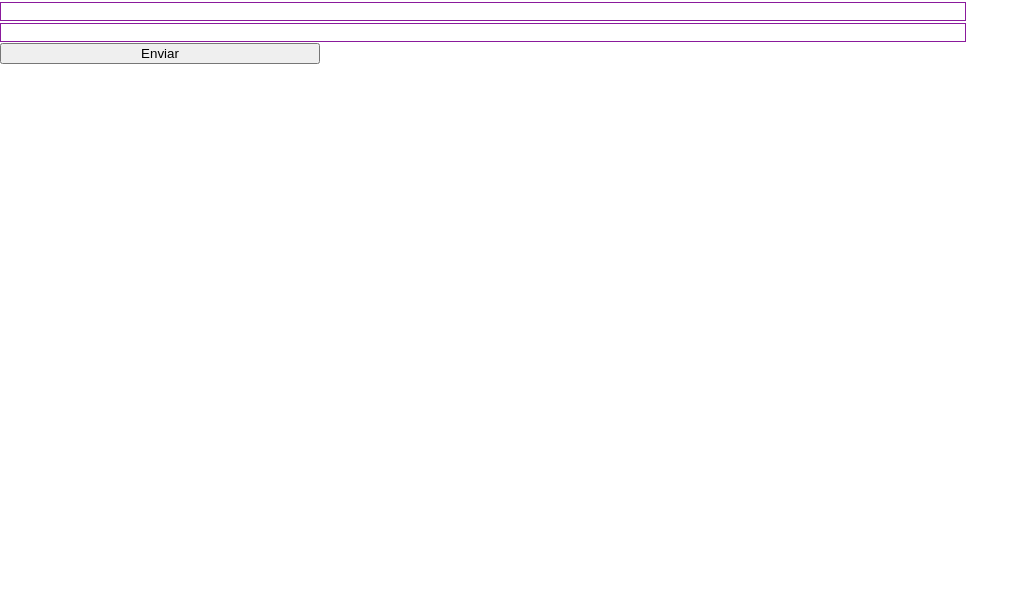
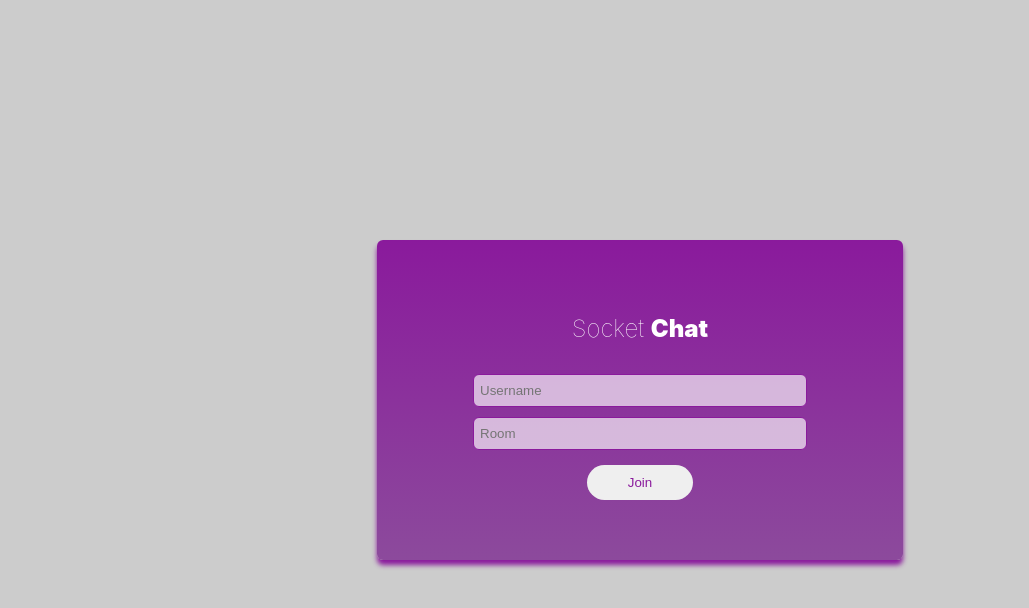
Before and after one commit to Arthurgallina1/TukChat, a React (Create React App) app in the folder frontend/: page / in a window 1280 px wide. Shown: the top 608 px of the page, without its empty margins (0-1029 px from the left). Built offline with nearby package versions, Linux system fonts and the light colour scheme; no server answers; the HTML template or start-up script is replaced by a standard one.

Commit message:
add styles

```diff
--- a/frontend/src/Components/Login/index.js
+++ b/frontend/src/Components/Login/index.js
@@ -1,28 +1,36 @@
 import React, { useState } from "react";
 import { Link } from "react-router-dom";
+import "./styles.css";
 
 export default function Login() {
     const [name, setName] = useState("");
     const [room, setRoom] = useState("");
     return (
-        <div>
+        <div className='login-page'>
+            <div className='login-box'>
+                <h2>
+                    Socket <strong>Chat</strong>
+                </h2>
                 {
                     <form>
                         <input
                             type='text'
                             onChange={(e) => setName(e.target.value)}
                             value={name}
+                            placeholder='Username'
                         />
                         <input
                             type='text'
                             onChange={(e) => setRoom(e.target.value)}
                             value={room}
+                            placeholder='Room'
                         />
                         <Link to={`/dash/${room}/${name}`}>
-                        <button>Enviar</button>
+                            <button>Join</button>
                         </Link>
                     </form>
                 }
             </div>
+        </div>
     );
 }
--- /dev/null
+++ b/frontend/src/Components/Login/styles.css
@@ -0,0 +1,52 @@
+.login-page {
+    display: flex;
+    height: 100vh;
+    justify-content: center;
+    align-items: center;
+    background: #ccc;
+}
+
+.login-box h2 {
+    color: white;
+    line-height: 1.6;
+    font-weight: 100;
+}
+
+h2 strong {
+    font-weight: 900;
+}
+.login-box {
+    text-align: center;
+    padding: 50px;
+    max-width: 450px;
+    margin: 50px auto;
+    border-radius: 6px;
+    box-shadow: 0px 5px 5px 0px #8a1a9c;
+    background: linear-gradient(#8a1a9c, #8c4a9c);
+    /* 8a1a9c */
+}
+input {
+    width: 100%;
+    border: 0;
+    background: rgba(255, 255, 255, 0.65);
+    padding: 8px 6px;
+    border-radius: 6px;
+    margin: 5px 0px;
+}
+button {
+    margin: 10px 0;
+    border: 0;
+    padding: 10px 10px;
+    border-radius: 25px;
+}
+button {
+    margin: 10px 0;
+    border: 0;
+    padding: 10px 10px;
+    border-radius: 25px;
+    color: #8a1a9c;
+    transition: all 0.5s linear;
+}
+button:hover {
+    color: white;
+}
--- a/frontend/src/Components/Main/index.js
+++ b/frontend/src/Components/Main/index.js
@@ -70,12 +70,17 @@ export default function Main() {
     return (
         <div>
             <div className='main'>
-                <h3>SocketChat</h3>
+                <h2>
+                    Socket <strong>Chat</strong>
+                </h2>
                 <h4>Welcome, {id}!</h4>
                 <div className='chat-wrapper'>
                     <div className='online-section'>
                         <ul>
-                            <p>ONLINE NOW ({usersOnline.length})</p>
+                            <p>
+                                ONLINE <strong>NOW</strong> (
+                                {usersOnline.length})
+                            </p>
                             {/* <li>{id}</li> */}
                             {usersOnline.map((user) => {
                                 let currentUserStyle =
@@ -119,7 +124,10 @@ export default function Main() {
                         </div>
                     </div>
                     <div className='group-section'>
-                        <p>ROOMS {activeRooms.length}</p>
+                        <p>
+                            ROOMS <strong>AVAILABLE</strong> (
+                            {activeRooms.length})
+                        </p>
                         <ul>
                             {activeRooms.map((rm) => {
                                 let currentUserStyle =
--- a/frontend/src/Components/Main/styles.css
+++ b/frontend/src/Components/Main/styles.css
@@ -1,5 +1,5 @@
 .main {
-    background: #666;
+    background: #ccc;
     height: 100vh;
     display: flex;
     flex-direction: column;
@@ -8,12 +8,14 @@
 }
 
 .chat-wrapper {
-    width: 760px;
+    width: 960px;
     height: 400px;
-    background: white;
-    border-radius: 5px;
+    background: linear-gradient(#8a1a9c, #8c4a9c);
+    box-shadow: 0px 5px 5px 0px #8a1a9c;
+    border-radius: 6px;
     margin: 0 auto;
     display: flex;
+    color: white;
 }
 
 .online-section {
@@ -24,6 +26,7 @@
     justify-content: center;
 }
 .chat-section {
+    background: ;
     flex: 4;
     padding: 20px 25px 0px 25px;
     border-right: 2px solid #8a1a9c;
@@ -32,18 +35,19 @@
 }
 li.user {
     font-weight: bold;
-    color: gray;
+    color: white;
+    font-weight: 900;
 }
 
 li.room {
-    color: blue;
+    font-weight: 900;
 }
 h3,
 h4 {
     color: white;
 }
 .chat-box {
-    border: 1px solid #8a1a9c;
+    border: 1px solid white;
     flex: 9;
 }
 .form-section {
@@ -67,13 +71,12 @@ button {
     width: 25%;
 }
 span {
-    color: #8a1a9c;
     margin-right: 8px;
     font-size: 1.1rem;
     margin-left: 10px;
 }
 small {
-    color: #555;
+    color: #eee;
 }
 ul {
     padding: 0;
@@ -81,7 +84,6 @@ ul {
 }
 
 li {
-    color: #8a1a9c;
     font-size: 1.1rem;
     padding: 2.5px;
 }
```
Lines whose indentation alone changed are shown as unchanged.
